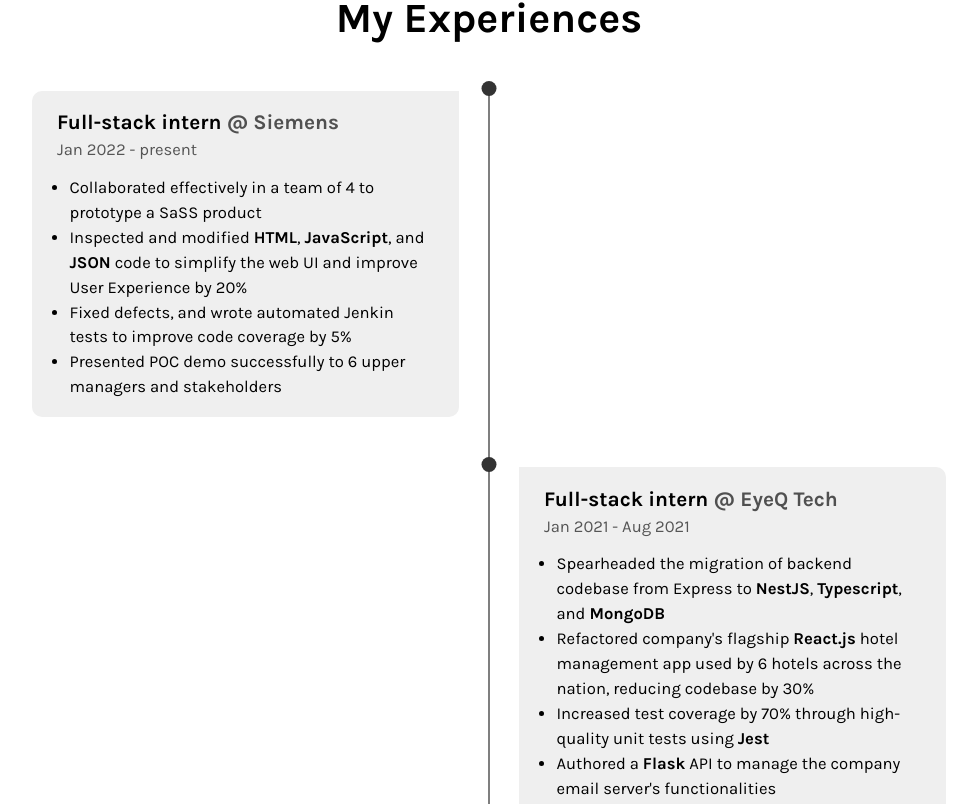
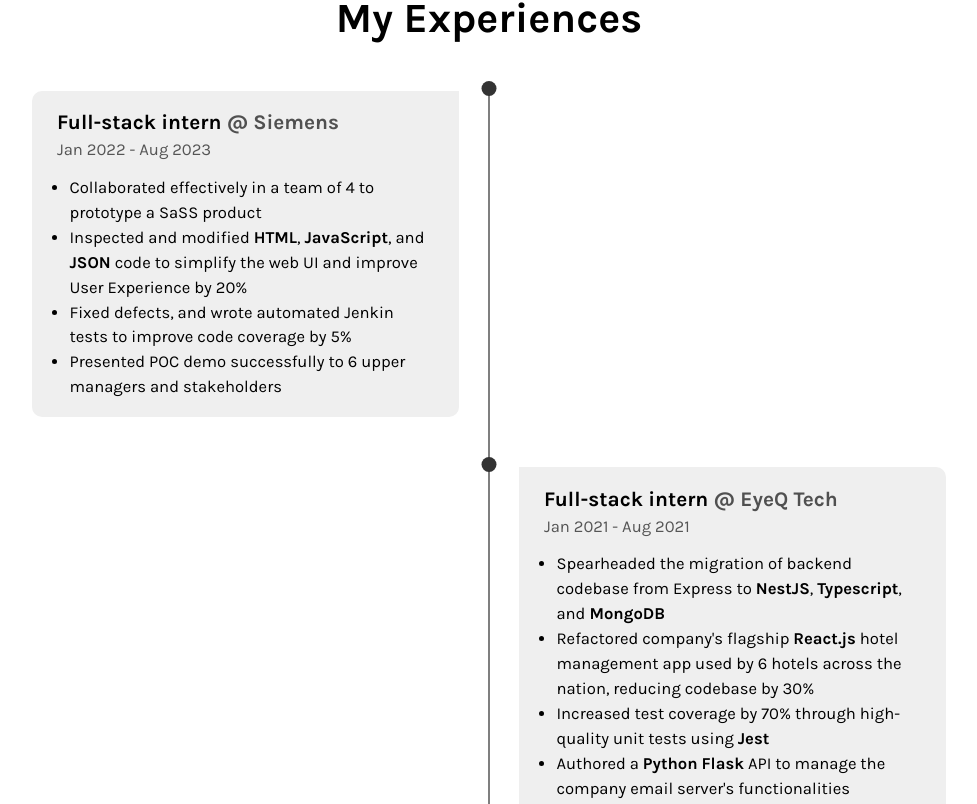
Before and after one commit to bhuynhdev/astro-portfolio, an Astro site: page / in a window 1280 px wide. Shown: the part 1996-2800 px from the top of the page, without its empty margins (151-1128 px from the left). Built offline with nearby package versions, Linux system fonts and the light colour scheme; Astro itself is replaced by a stand-in of ours.

Commit message:
Edit Siemens experience date

```diff
--- a/src/components/Experience.astro
+++ b/src/components/Experience.astro
@@ -4,7 +4,7 @@
 		title: "Full-stack intern",
 		company: "Siemens",
 		companyLink: "https://www.sw.siemens.com/en-US/",
-		date: "Jan 2022 - present",
+		date: "Jan 2022 - Aug 2023",
 		bullets: [
 			"Collaborated effectively in a team of 4 to prototype a SaSS product",
 			"Inspected and modified HTML, JavaScript, and JSON code to simplify the web UI and improve User Experience by 20%",
@@ -21,12 +21,12 @@
 			"Spearheaded the migration of backend codebase from Express to NestJS, Typescript, and MongoDB",
 			"Refactored company's flagship <strong>React.js</strong> hotel management app used by 6 hotels across the nation, reducing codebase by 30%",
 			"Increased test coverage by 70% through high-quality unit tests using Jest",
-			"Authored a Flask API to manage the company email server's functionalities",
+			"Authored a Python Flask API to manage the company email server's functionalities",
 			"Constructed a CI/CD pipeline to save operation speed by 20%",
 		],
 	},
 ];
-const skillsToBold = ["Typescript", "NestJS", "MongoDB", "Jest", "Flask", "HTML", "JSON", "JavaScript"];
+const skillsToBold = ["Typescript", "NestJS", "MongoDB", "Jest", "Flask", "HTML", "JSON", "JavaScript", "Python"];
 
 const regExStr = skillsToBold.join("|");
 
```
